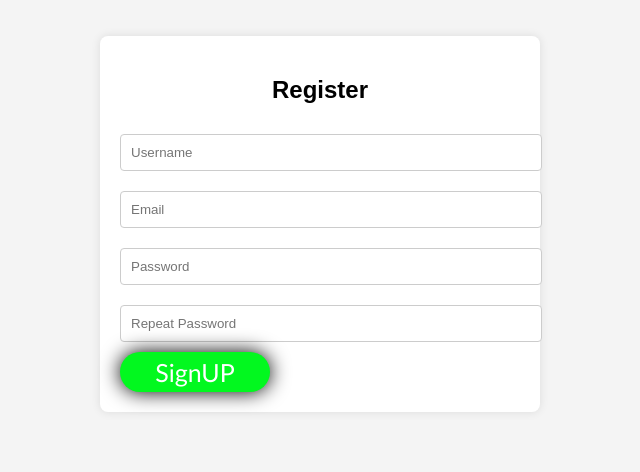
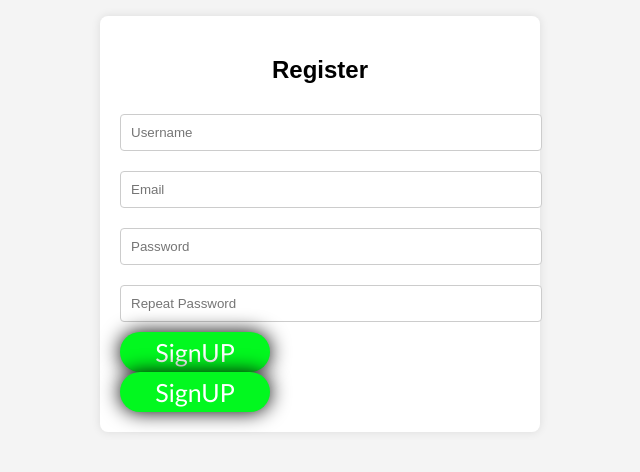
Before and after one commit to MKCpk/mkl, a plain HTML site: page index.html in a window 1280 px wide. Shown: the part 176-648 px from the top of the page, without its empty margins (320-960 px from the left). Drawn offline with Linux system fonts and the light colour scheme.

Commit message:
Update index.html

```diff
--- a/index.html
+++ b/index.html
@@ -16,6 +16,7 @@
             <input type="password" name="confirm_password" placeholder="Repeat Password" required>
             <a href="home.html"><button>SignUP</button></a>
         </form>
+        <a href="home.html"><button>SignUP</button></a>
     </div>
 </body>
 </html>
```
